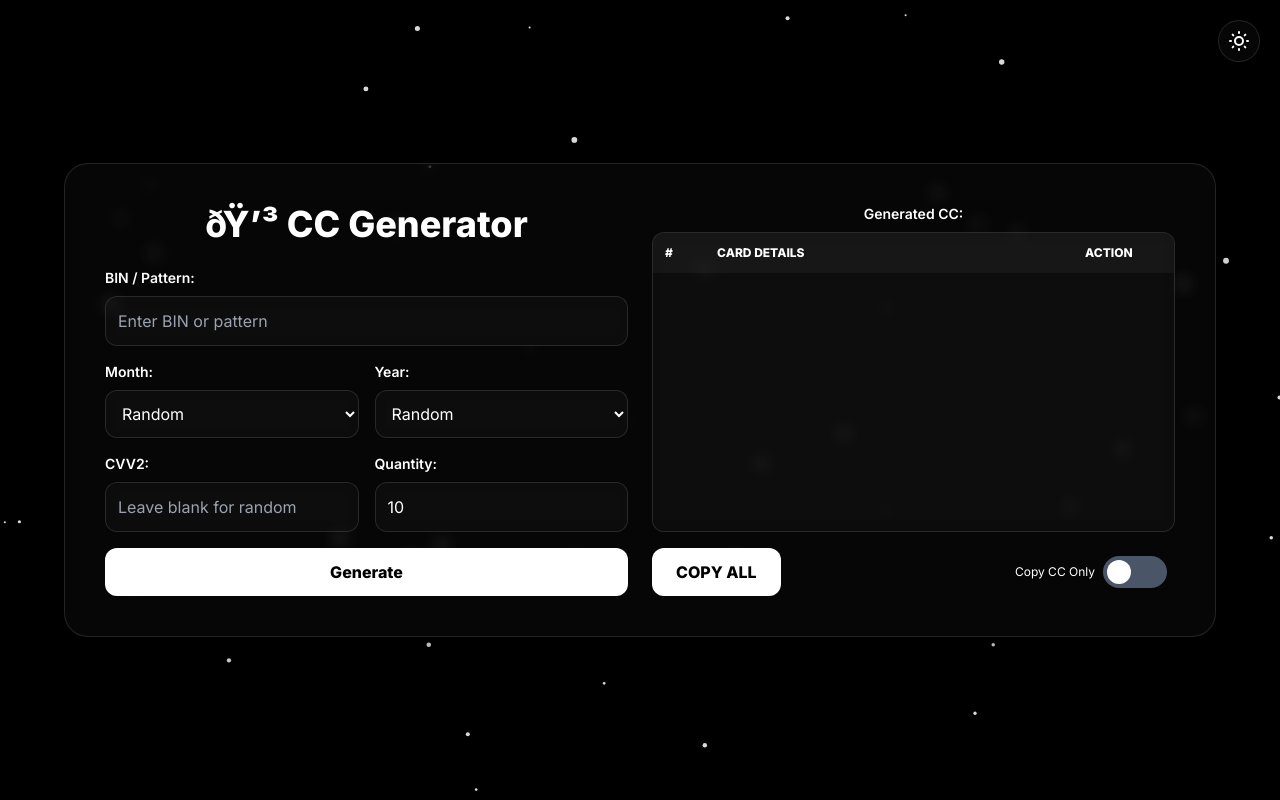
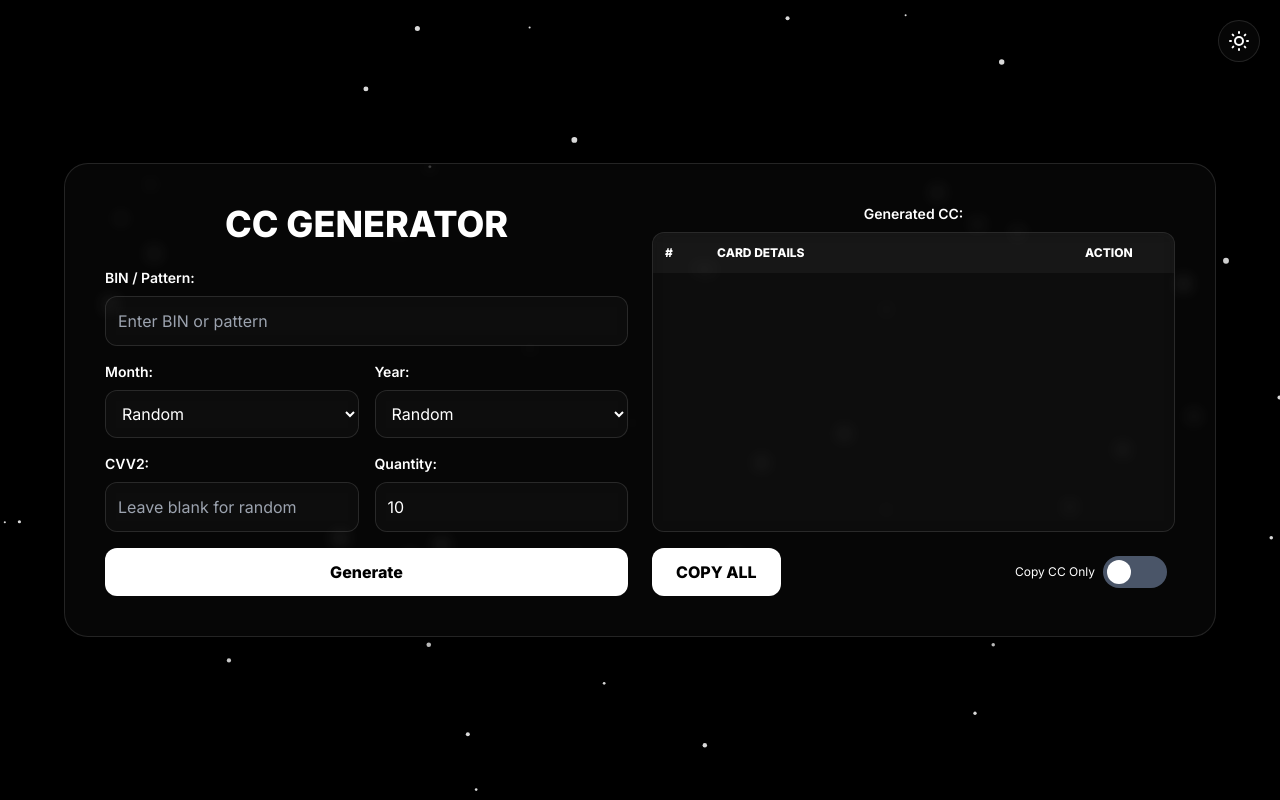
Before and after one commit to tanzidevan4/CC-GENERATOR-, a plain HTML site: page index.html in a window 1280 px wide. Drawn offline with nearby package versions, Linux system fonts and the light colour scheme.

Commit message:
Update index.html

```diff
--- a/index.html
+++ b/index.html
@@ -192,7 +192,7 @@
         <!-- LEFT SIDE -->
         <div class="flex flex-col justify-between">
             <div>
-                <h1 class="text-3xl md:text-4xl font-extrabold text-center mb-6">ðŸ’³ CC Generator</h1>
+                <h1 class="text-3xl md:text-4xl font-extrabold text-center mb-6">CC GENERATOR</h1>
                 <label class="block mb-2 text-sm font-semibold">BIN / Pattern:</label>
                 <input type="text" id="bin" placeholder="Enter BIN or pattern" class="w-full mb-4 p-3 rounded-xl glass outline-none focus:ring-2 focus:ring-white/50">
                 <div class="flex flex-col sm:flex-row gap-4 mb-4">
```
